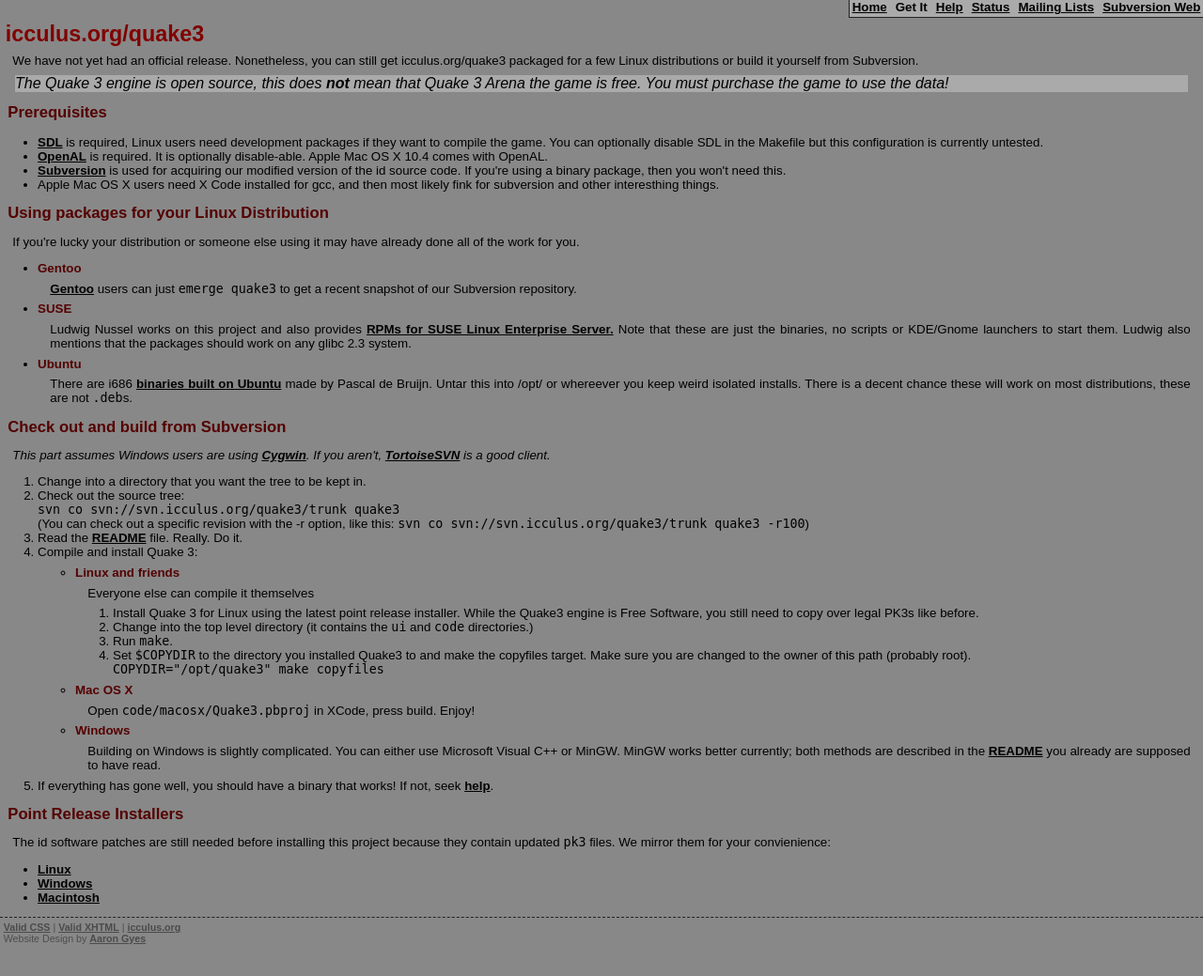
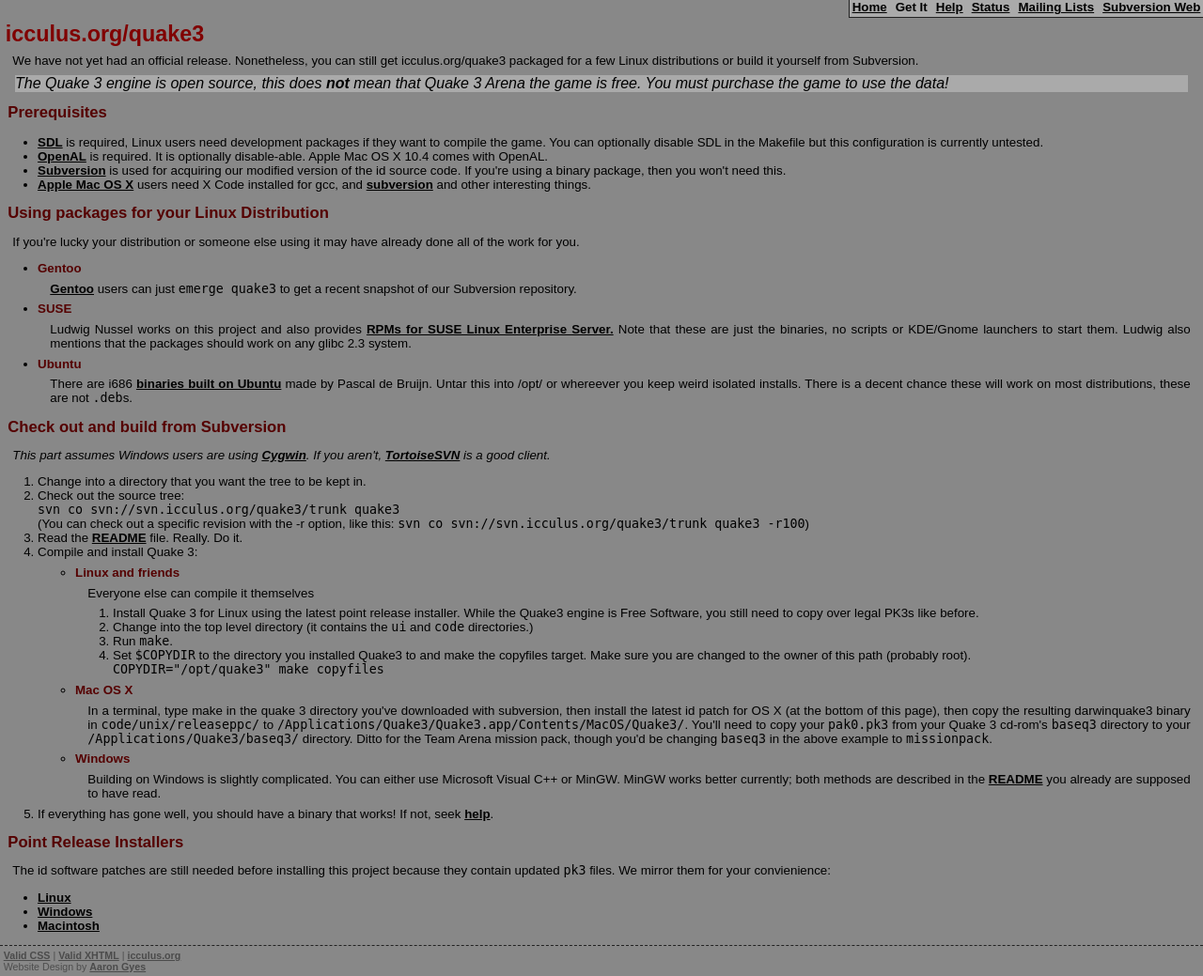
Before and after one commit to bryant/ioq3-defrag, a PHP site: page /?page=get in a window 1280 px wide. Shown: the whole page at 94% size. Before the commit the page ends 1005 px from the top, so only its background shows below. Run offline with PHP 8.4, Linux system fonts and the light colour scheme; data that the repository does not hold is empty.

Commit message:
Quick and dirty updated OS X instructions, these will need to get prettified and hopefully I haven't messed up anything.

```diff
--- a/web/include/get.php
+++ b/web/include/get.php
@@ -8,7 +8,7 @@
      <li><a href="http://libsdl.org/">SDL</a> is required, Linux users need development packages if they want to compile the game. You can optionally disable SDL in the Makefile but this configuration is currently untested.</li>
      <li><a href="http://www.openal.org/">OpenAL</a> is required. It is optionally disable-able. Apple Mac OS X 10.4 comes with OpenAL.</li>
      <li><a href="http://subversion.tigris.org/">Subversion</a> is used for acquiring our modified version of the id source code. If you're using a binary package, then you won't need this.</li>
-     <li>Apple Mac OS X users need X Code installed for gcc, and then most likely fink for subversion and other interesthing things.</li>
+     <li><a href="http://www.apple.com/">Apple Mac OS X</a> users need X Code installed for gcc, and <a href="http://metissian.com/projects/macosx/subversion/">subversion</a> and other interesting things.</li>
 </ul>
 
 <h2>Using packages for your Linux Distribution</h2>
@@ -74,8 +74,8 @@
 				</ol>
 			</li>
 			<li><h3>Mac OS X</h3>
-			  <p>Open <span class="shell">code/macosx/Quake3.pbproj</span> in
-				XCode, press build. Enjoy!</p>
+			  <p>In a terminal, type make in the quake 3 directory you've downloaded with subversion, then install the latest id patch for OS X (at the bottom of this page), then copy the resulting darwinquake3 binary in <span class="shell">code/unix/releaseppc/</span> to <span class="shell">/Applications/Quake3/Quake3.app/Contents/MacOS/Quake3/</span>. You'll need to copy your <span class="shell">pak0.pk3</span> from your Quake 3 cd-rom's <span class="shell">baseq3</span> directory to your <span class="shell">/Applications/Quake3/baseq3/</span> directory. Ditto for the Team Arena mission pack, though you'd be changing <span class="shell">baseq3</span> in the above example to <span class="shell">missionpack</span>.
+				</p>
 			</li>
 			<li><h3>Windows</h3>
 				<p>Building on Windows is slightly complicated. You can either
```
